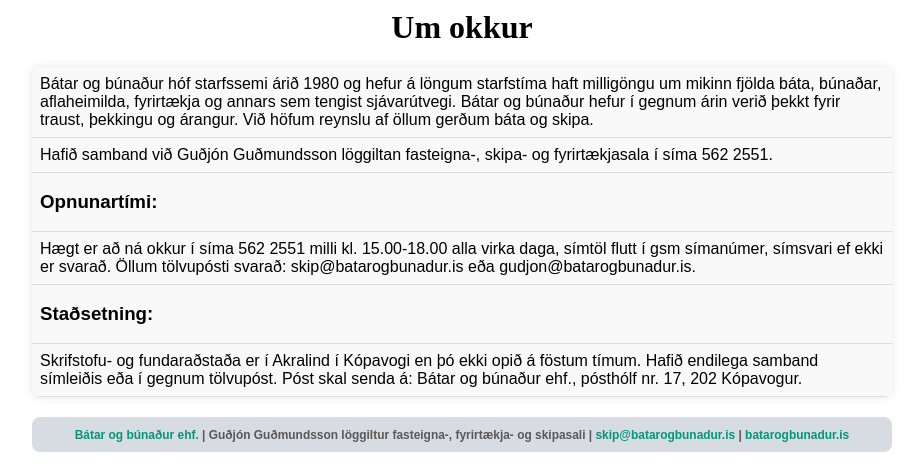
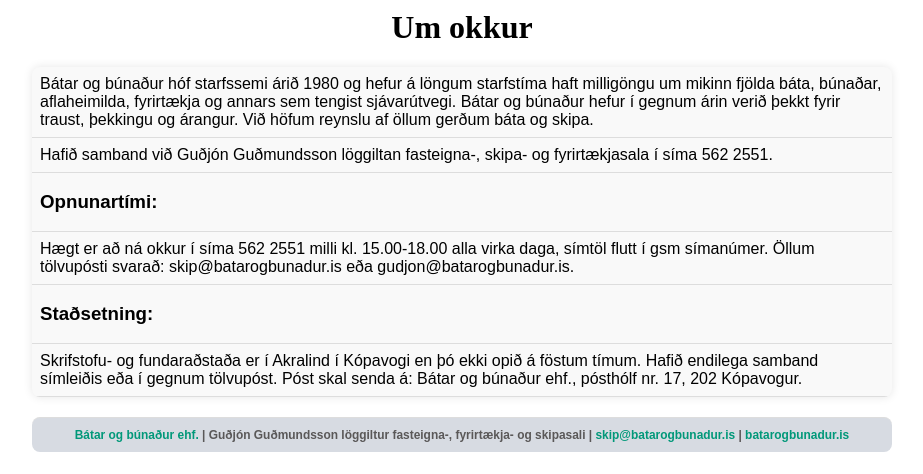
Before and after one commit to gudjongudmunds/batarogbunadur, a Django app: page /umokkur/ in a window 1280 px wide. Shown: the part 227-701 px from the top of the page, without its empty margins (178-1101 px from the left). Run offline with Django 5.2, Linux system fonts and the light colour scheme; data comes from the database, SQL or seed files in the repository.

Commit message:
Updated website

```diff
--- a/umokkur/templates/umokkur/umokkur.html
+++ b/umokkur/templates/umokkur/umokkur.html
@@ -20,7 +20,7 @@ Um okkur
     <tr><td>Bátar og búnaður hóf starfssemi árið 1980 og hefur á löngum starfstíma haft milligöngu um mikinn fjölda báta, búnaðar, aflaheimilda, fyrirtækja og annars sem tengist sjávarútvegi. Bátar og búnaður hefur í gegnum árin verið þekkt fyrir traust, þekkingu og árangur.  Við höfum reynslu af öllum gerðum báta og skipa.</td></tr>
     <tr><td>Hafið samband við Guðjón Guðmundsson löggiltan fasteigna-, skipa- og fyrirtækjasala í síma 562 2551.</td></tr>
     <tr><td><h3>Opnunartími:</h3></td></tr>
-    <tr><td>Hægt er að ná okkur í síma 562 2551 milli kl. 15.00-18.00 alla virka daga, símtöl flutt í gsm símanúmer, símsvari ef ekki er svarað.  Öllum tölvupósti svarað: skip@batarogbunadur.is eða gudjon@batarogbunadur.is.</td></tr>
+    <tr><td>Hægt er að ná okkur í síma 562 2551 milli kl. 15.00-18.00 alla virka daga, símtöl flutt í gsm símanúmer.  Öllum tölvupósti svarað: skip@batarogbunadur.is eða gudjon@batarogbunadur.is.</td></tr>
     <tr><td><h3>Staðsetning:</h3></td></tr>
     <tr><td>Skrifstofu- og fundaraðstaða er í Akralind í Kópavogi en þó ekki opið á föstum tímum. Hafið endilega samband símleiðis eða í gegnum tölvupóst.  Póst skal senda á:  Bátar og búnaður ehf., pósthólf nr. 17, 202 Kópavogur.</td></tr>
     </table>
```
